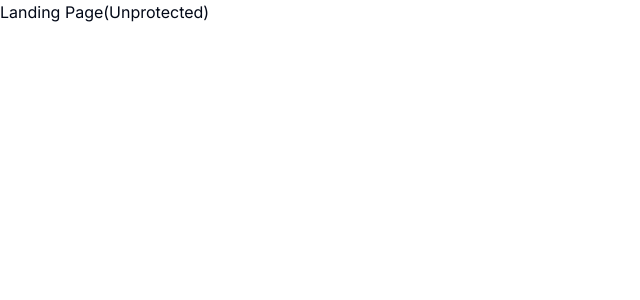
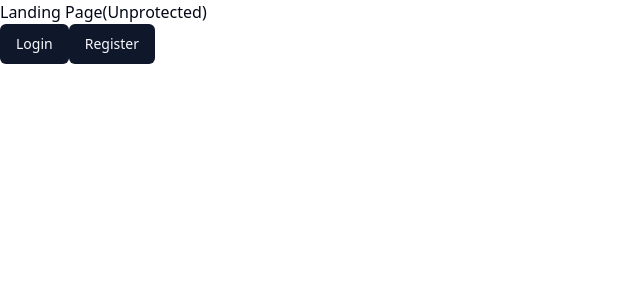
Before and after one commit to iam1maker/ai-box, a Next.js app: page / in a window 1280 px wide. Shown: the top 300 px of the page, without its empty margins (0-640 px from the left). Built offline with nearby package versions, Linux system fonts and the light colour scheme.

Commit message:
learning clerk and Autherication

```diff
--- /dev/null
+++ b/app/(auth)/(routes)/sign-in/[[...sign-in]]/page.tsx
@@ -0,0 +1,5 @@
+import { SignIn } from "@clerk/nextjs";
+
+export default function Page() {
+    return <SignIn path="/sign-in" />;
+}
--- /dev/null
+++ b/app/(auth)/(routes)/sign-up/[[...sign-up]]/page.tsx
@@ -0,0 +1,5 @@
+import { SignUp } from "@clerk/nextjs";
+
+export default function Page() {
+    return <SignUp path="/sign-up" />;
+}
--- /dev/null
+++ b/app/(auth)/layout.tsx
@@ -0,0 +1,11 @@
+import React from "react";
+
+const AuthLayout = ({ children }: { children: React.ReactNode }) => {
+    return (
+        <div className=" flex items-center justify-center h-full">
+            {children}
+        </div>
+    );
+};
+
+export default AuthLayout;
--- a/app/(dashboard)/(routes)/dashboard/page.tsx
+++ b/app/(dashboard)/(routes)/dashboard/page.tsx
@@ -1,11 +1,10 @@
-import { Button } from "@/components/ui/button";
+import { UserButton } from "@clerk/nextjs";
 
 export default function DashboardPage() {
     return (
         <div>
-            <p className=" text-6xl text-green-500">
-                Dashboard Page(protected)
-            </p>
+            <p>Dashboard Page(protected)</p>
+            <UserButton afterSignOutUrl="/" />
         </div>
     );
 }
--- a/app/(landing)/page.tsx
+++ b/app/(landing)/page.tsx
@@ -1,7 +1,18 @@
+import { Button } from "@/components/ui/button";
+import Link from "next/link";
+
 const LandingPage = () => {
     return (
         <div>
-            <p> Landing Page(Unprotected)</p>
+            Landing Page(Unprotected)
+            <div>
+                <Link href={"/sign-in"}>
+                    <Button>Login</Button>
+                </Link>
+                <Link href={"/sign-up"}>
+                    <Button>Register</Button>
+                </Link>
+            </div>
         </div>
     );
 };
--- a/app/layout.tsx
+++ b/app/layout.tsx
@@ -1,6 +1,7 @@
 import type { Metadata } from "next";
 import { Inter } from "next/font/google";
 import "./globals.css";
+import { ClerkProvider } from "@clerk/nextjs";
 
 const inter = Inter({ subsets: ["latin"] });
 
@@ -15,8 +16,10 @@ export default function RootLayout({
     children: React.ReactNode;
 }>) {
     return (
-        <html lang="en">
-            <body className={inter.className}>{children}</body>
-        </html>
+        <ClerkProvider>
+            <html lang="en">
+                <body>{children}</body>
+            </html>
+        </ClerkProvider>
     );
 }
--- a/package.json
+++ b/package.json
@@ -9,6 +9,7 @@
     "lint": "next lint"
   },
   "dependencies": {
+    "@clerk/nextjs": "^5.0.2",
     "@radix-ui/react-slot": "^1.0.2",
     "class-variance-authority": "^0.7.0",
     "clsx": "^2.1.1",
```
Also changed, not shown: middleware.ts (added, +25 -0 lines).
